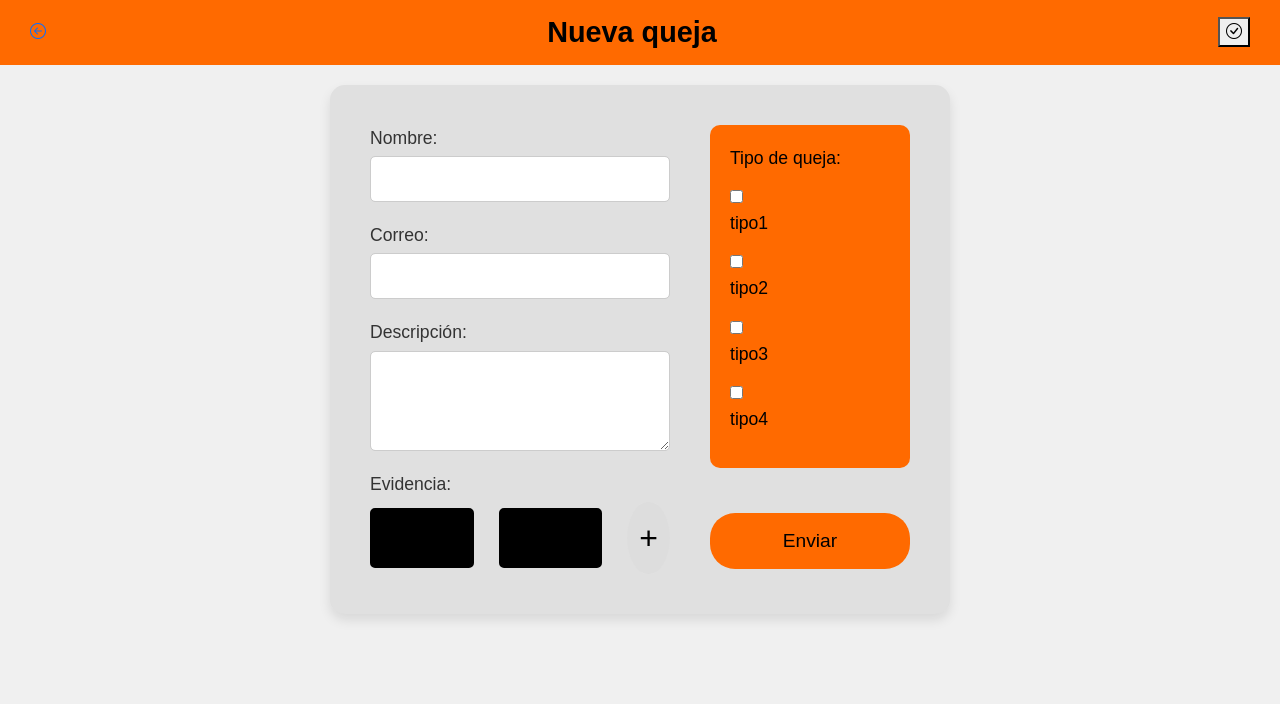
After one commit to JoshuaCalderonGuzman/quejas_project, a Django app: page /quejas/nueva-queja/ in a window 1280 px wide. The commit adds this page. Shown: the top 704 px of the page. Run offline with Django 5.2, Linux system fonts and the light colour scheme.

Commit message:
Creamos el archivo html nueva_queja

```diff
--- a/quejas_app/templates/menu.html
+++ b/quejas_app/templates/menu.html
@@ -70,7 +70,7 @@
 
 <div class="menu-container">
     <div class="menu-box">
-        <form action="">
+        <form action="{% url 'nueva_queja' %}">
             <button type="submit" class="menu-btn">Nueva queja</button>
         </form>
         <form action="">
--- /dev/null
+++ b/quejas_app/templates/nueva_queja.html
@@ -0,0 +1,195 @@
+{% load static %}
+<!DOCTYPE html>
+<html lang="es">
+<head>
+    <meta charset="UTF-8">
+    <title>Nueva Queja - Sistema de Quejas</title>
+    <link href="https://cdn.jsdelivr.net/npm/bootstrap@5.3.0/dist/css/bootstrap.min.css" rel="stylesheet">
+    <style>
+        body {
+            background-color: #f0f0f0;
+            margin: 0;
+            padding: 0;
+            font-family: Arial, sans-serif;
+        }
+        header {
+            background-color: #ff6a00;
+            padding: 15px 30px;
+            display: flex;
+            justify-content: space-between;
+            align-items: center;
+            position: relative;
+            z-index: 1;
+        }
+        header h1 {
+            font-size: 1.8rem;
+            color: #000;
+            margin: 0;
+            font-weight: bold;
+        }
+        .form-container {
+            display: flex;
+            justify-content: center;
+            align-items: flex-start;
+            min-height: 80vh;
+            padding-top: 20px;
+        }
+        .form-box {
+            background-color: #e0e0e0;
+            padding: 40px;
+            border-radius: 15px;
+            display: flex;
+            flex-direction: row;
+            gap: 40px;
+            min-width: 600px;
+            max-width: 800px;
+            box-shadow: 0 6px 12px rgba(0, 0, 0, 0.1);
+        }
+        .form-left, .form-right {
+            display: flex;
+            flex-direction: column;
+            gap: 20px;
+        }
+        .form-group {
+            width: 100%;
+            max-width: 300px;
+        }
+        .form-group label {
+            font-size: 1.1rem;
+            color: #333;
+            margin-bottom: 5px;
+            display: block;
+        }
+        .form-group input,
+        .form-group textarea {
+            width: 100%;
+            padding: 10px;
+            border: 1px solid #ccc;
+            border-radius: 5px;
+            font-size: 1rem;
+            background-color: #fff;
+        }
+        .form-group textarea {
+            height: 100px;
+            resize: vertical;
+        }
+        .evidence-box {
+            display: flex;
+            gap: 25px;
+            align-items: center;
+            flex-wrap: nowrap;
+        }
+        .evidence-item {
+            width: 120px;
+            height: 60px;
+            background-color: #000;
+            border: 2px solid #000;
+            border-radius: 5px;
+        }
+        .add-evidence {
+            font-size: 2rem;
+            color: #000;
+            cursor: pointer;
+            padding: 12px;
+            background-color: #ddd;
+            border-radius: 50%;
+        }
+        .type-box {
+            background-color: #ff6a00;
+            padding: 20px;
+            border-radius: 10px;
+            width: 200px;
+        }
+        .type-box label {
+            font-size: 1.1rem;
+            color: #000;
+            margin-bottom: 15px;
+            display: block;
+        }
+        .type-box div {
+            margin-bottom: 15px;
+        }
+        .type-box input[type="checkbox"] {
+            margin-right: 10px;
+        }
+        .submit-btn {
+            background-color: #ff6a00;
+            color: #000;
+            border: none;
+            padding: 14px 35px;
+            border-radius: 25px;
+            font-size: 1.2rem;
+            cursor: pointer;
+            width: 100%;
+            max-width: 280px;
+            margin-top: 25px;
+            transition: 0.3s;
+        }
+        .submit-btn:hover {
+            background-color: #e55b00;
+        }
+    </style>
+</head>
+<body>
+
+<header>
+    <a href="{% url 'menu' %}"><i class="bi bi-arrow-left-circle"></i></a>
+    <h1>Nueva queja</h1>
+    <button type="submit" form="queja-form" class="icono-login"><i class="bi bi-check-circle"></i></button>
+</header>
+
+<div class="form-container">
+    <div class="form-box">
+        <div class="form-left">
+            <div class="form-group">
+                <label for="nombre">Nombre:</label>
+                <input type="text" id="nombre" name="nombre" class="form-control" required>
+            </div>
+            <div class="form-group">
+                <label for="correo">Correo:</label>
+                <input type="email" id="correo" name="correo" class="form-control" required>
+            </div>
+            <div class="form-group">
+                <label for="descripcion">Descripción:</label>
+                <textarea id="descripcion" name="descripcion" class="form-control" rows="4" required></textarea>
+            </div>
+            <div class="form-group">
+                <label>Evidencia:</label>
+                <div class="evidence-box">
+                    <div class="evidence-item" data-file="img1"></div>
+                    <div class="evidence-item" data-file="vid1"></div>
+                    <span class="add-evidence">+</span>
+                </div>
+            </div>
+        </div>
+        <div class="form-right">
+            <div class="type-box">
+                <label>Tipo de queja:</label>
+                <div>
+                    <input type="checkbox" id="tipo1" name="tipo" value="tipo1" >
+                    <label for="tipo1">tipo1</label>
+                </div>
+                <div>
+                    <input type="checkbox" id="tipo2" name="tipo" value="tipo2" >
+                    <label for="tipo2">tipo2</label>
+                </div>
+                <div>
+                    <input type="checkbox" id="tipo3" name="tipo" value="tipo3" >
+                    <label for="tipo3">tipo3</label>
+                </div>
+                <div>
+                    <input type="checkbox" id="tipo4" name="tipo" value="tipo4" >
+                    <label for="tipo4">tipo4</label>
+                </div>
+            </div>
+            <button type="submit" class="submit-btn">Enviar</button>
+        </div>
+    </form>
+    </div>
+</div>
+
+
+<link href="https://cdn.jsdelivr.net/npm/bootstrap-icons@1.10.5/font/bootstrap-icons.css" rel="stylesheet">
+
+</body>
+</html>
--- a/quejas_app/urls.py
+++ b/quejas_app/urls.py
@@ -3,4 +3,5 @@ from . import views
 
 urlpatterns = [
     path('', views.menu_principal, name='menu'),
+    path('nueva-queja/', views.nueva_queja, name='nueva_queja'),
 ]
--- a/quejas_app/views.py
+++ b/quejas_app/views.py
@@ -3,3 +3,8 @@ from django.shortcuts import render
 # Create your views here.
 def menu_principal(request):
     return render(request, 'menu.html')
+
+def nueva_queja(request):
+    if request.method == 'POST':
+        pass
+    return render(request, 'nueva_queja.html')
```
